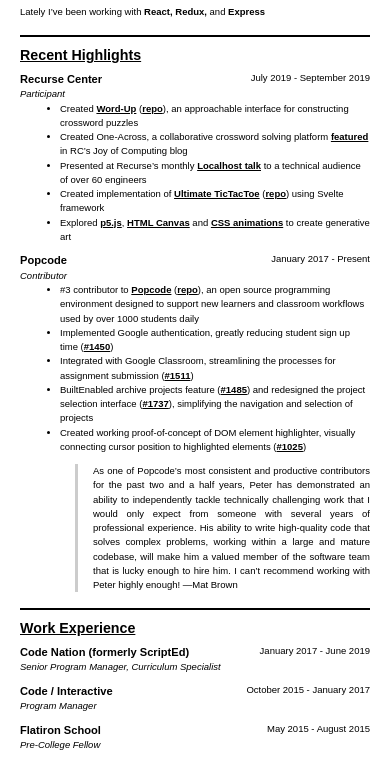
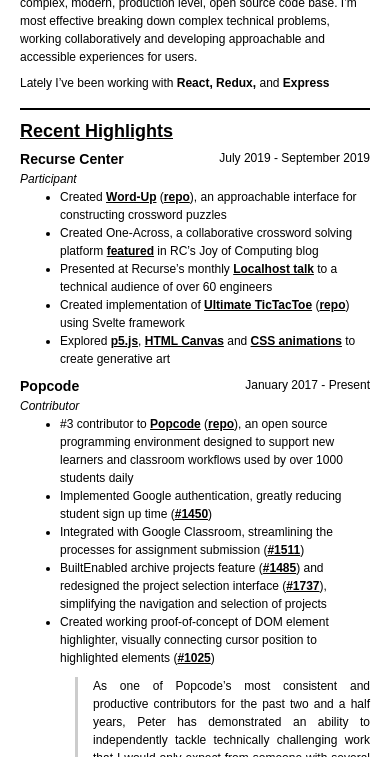
Before and after one commit to pwjablonski/pwj, a Gatsby site: page /resume in a window 390 px wide. Shown: the part 192-949 px from the top of the page. Built offline with nearby package versions, Linux system fonts and the light colour scheme; Gatsby itself is replaced by a stand-in of ours.

Commit message:
bump font on mobile

```diff
--- a/src/pages/resume.module.css
+++ b/src/pages/resume.module.css
@@ -18,7 +18,7 @@
 
 @media(max-width: 550px){
     .content{
-        font-size: 9.5px;
+        font-size: 12px;
         width: 350px;
     }
 }
```
